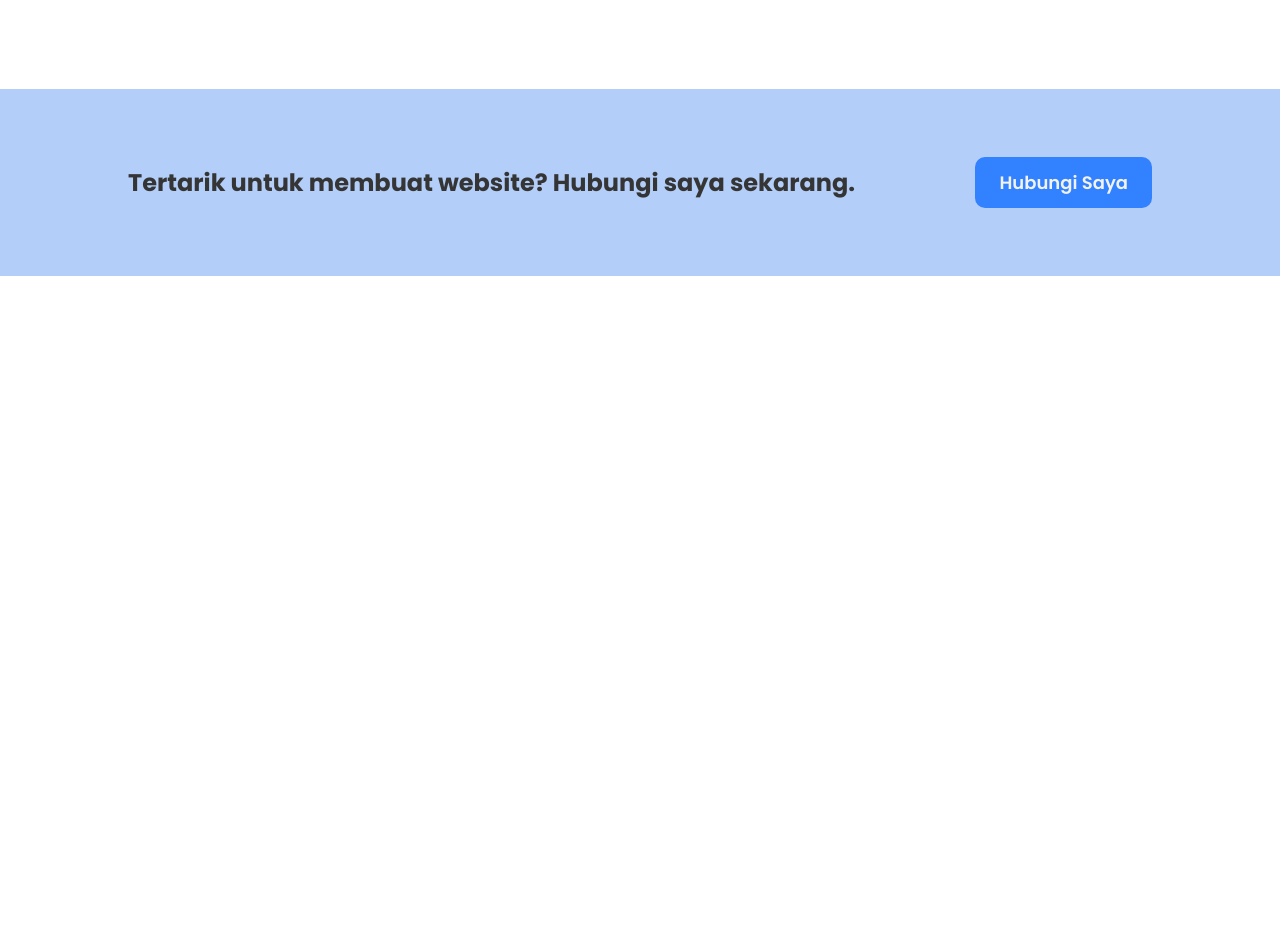
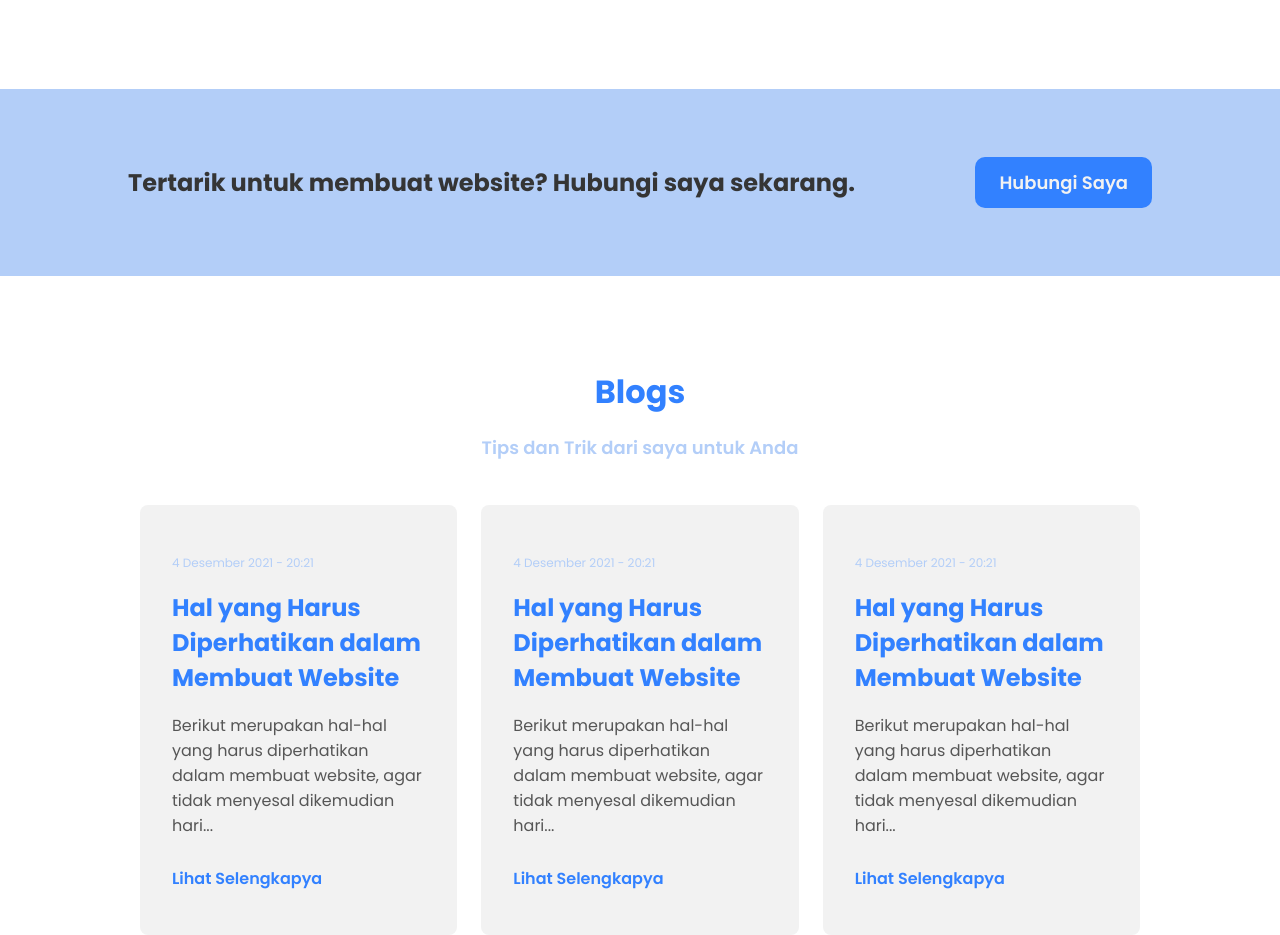
Before and after one commit to rizkywahyuprasetiyo/web-portfolio, a plain HTML site: page index.html in a window 1280 px wide. Shown: the part 3198-4133 px from the top of the page. Before the commit the page ends 3474 px from the top, so only its background shows below. Drawn offline with Linux system fonts and the light colour scheme.

Commit message:
menambahkan section blog

```diff
--- a/index.html
+++ b/index.html
@@ -95,5 +95,51 @@
       </div>
     </section>
     <!-- end hubungi saya -->
+
+    <!-- blogs -->
+
+    <section class="blog">
+      <div class="container-blog">
+        <h2 class="blog-header">Blogs</h2>
+        <p class="blog-subtitle">Tips dan Trik dari saya untuk Anda</p>
+        <div class="blog-items">
+          <div class="card-blog">
+            <span class="tanggal">4 Desember 2021 - 20:21</span>
+            <h2 class="card-blog-heading">
+              Hal yang Harus Diperhatikan dalam Membuat Website
+            </h2>
+            <p class="card-blog-paragraph">
+              Berikut merupakan hal-hal yang harus diperhatikan dalam membuat
+              website, agar tidak menyesal dikemudian hari...
+            </p>
+            <a href="#">Lihat Selengkapya</a>
+          </div>
+          <div class="card-blog">
+            <span class="tanggal">4 Desember 2021 - 20:21</span>
+            <h2 class="card-blog-heading">
+              Hal yang Harus Diperhatikan dalam Membuat Website
+            </h2>
+            <p class="card-blog-paragraph">
+              Berikut merupakan hal-hal yang harus diperhatikan dalam membuat
+              website, agar tidak menyesal dikemudian hari...
+            </p>
+            <a href="#">Lihat Selengkapya</a>
+          </div>
+          <div class="card-blog">
+            <span class="tanggal">4 Desember 2021 - 20:21</span>
+            <h2 class="card-blog-heading">
+              Hal yang Harus Diperhatikan dalam Membuat Website
+            </h2>
+            <p class="card-blog-paragraph">
+              Berikut merupakan hal-hal yang harus diperhatikan dalam membuat
+              website, agar tidak menyesal dikemudian hari...
+            </p>
+            <a href="#">Lihat Selengkapya</a>
+          </div>
+        </div>
+      </div>
+    </section>
+
+    <!-- end blogs -->
   </body>
 </html>
--- a/style/main.css
+++ b/style/main.css
@@ -207,3 +207,81 @@ section.cta {
 }
 
 /* end hubungi saya */
+
+/* blogs */
+
+section.blog {
+  padding-top: 92px;
+}
+
+.blog .container-blog {
+  width: 80%;
+  margin: 0 auto;
+}
+
+.blog .blog-header {
+  text-align: center;
+  font-weight: 700;
+  font-size: 32px;
+  color: #3281ff;
+}
+
+.blog .blog-subtitle {
+  color: #b3cef8;
+  text-align: center;
+  margin-top: 18px;
+  font-weight: 600;
+  font-size: 18px;
+}
+
+.blog .blog-items {
+  display: flex;
+  justify-content: space-between;
+  align-items: flex-start;
+  margin-top: 44px;
+}
+
+.blog .card-blog {
+  background-color: #f2f2f2;
+  margin: 0 12px;
+  padding: 44px 32px;
+  border-radius: 8px;
+}
+
+.blog .card-blog .tanggal {
+  color: #b3cef8;
+  font-size: 12px;
+}
+
+.blog .card-blog .card-blog-heading {
+  font-weight: 700;
+  font-size: 24px;
+  color: #3281ff;
+  margin-top: 16px;
+}
+
+.blog .card-blog .card-blog-paragraph {
+  margin-top: 18px;
+  color: #565656;
+  font-size: 16px;
+}
+
+.blog .card-blog a {
+  display: inline-block;
+  margin-top: 28px;
+  text-decoration: none;
+  color: #3281ff;
+  font-weight: 600;
+}
+
+/* .blog .card-blog:hover,
+.blog .card-blog .card-blog-heading:hover {
+  background-color: #3281ff;
+  color: #fff;
+}
+
+.blog .card-blog .card-blog-paragraph:hover {
+  color: #fff;
+} */
+
+/* end blogs */
```
